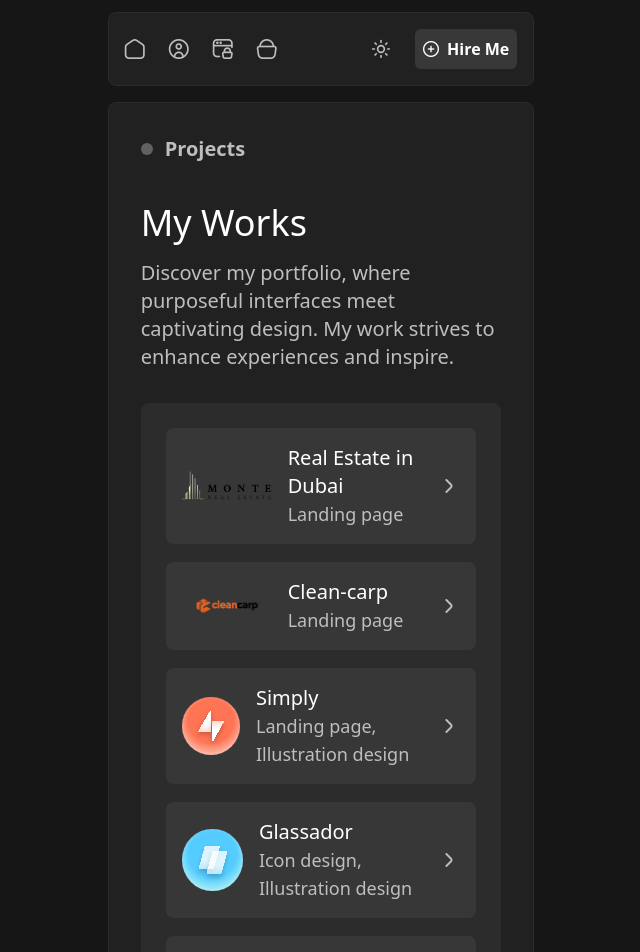
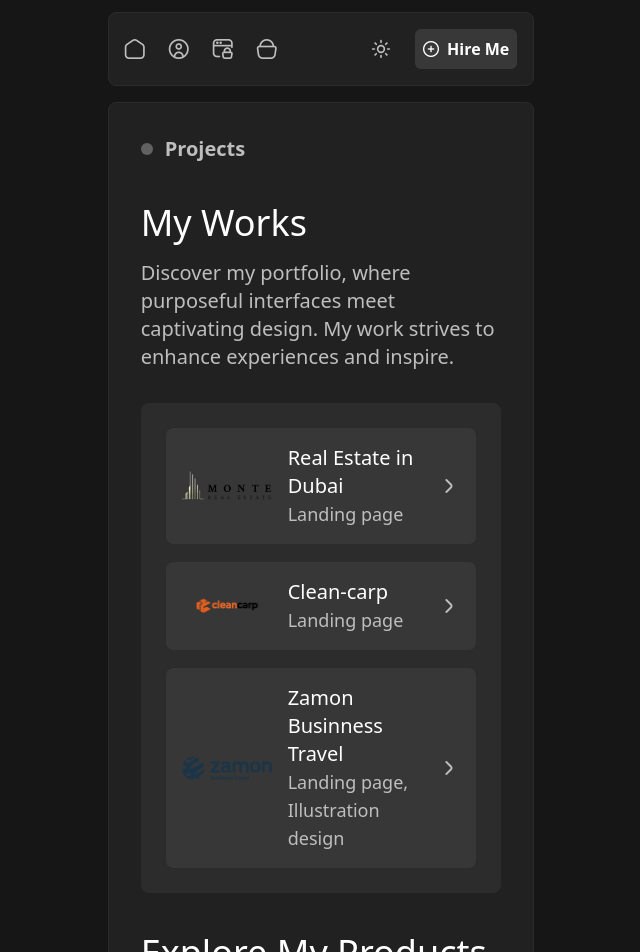
Before and after one commit to shukurillaevumar/SubtleFramerNext.js, a Next.js app: page /projects in a window 1280 px wide. Shown: the top 952 px of the page, without its empty margins (319-959 px from the left). Built offline with nearby package versions, Linux system fonts and the light colour scheme.

Commit message:
added new project

```diff
--- a/src/components/Box.tsx
+++ b/src/components/Box.tsx
@@ -1,10 +1,11 @@
 import Image from "next/image";
 import Dot from "./dot";
 import ViewAll from "./viewAll";
-import Simply from "../photos/simply.svg";
+
 import Link from "next/link";
 import Dubai from "../photos/Dubai/Group 3 (1) 1.png";
 import CarpetUz from "../photos/Carpet-uz/logo.a3e69958234a62197b0a.png";
+import Zamon from "../photos/Zamon/zamon.svg";
 
 const data = [
   {
@@ -20,10 +21,10 @@ const data = [
     link: "https://carpet-uz.vercel.app/",
   },
   {
-    imgSrc: Simply,
-    title: "Simply",
+    imgSrc: Zamon,
+    title: "Zamon Businness Travel",
     description: "Landing page, Illustration design",
-    link: "https://real-estate-dubai-next-js.vercel.app/",
+    link: "https://zamon-businness-travel.vercel.app/",
   },
 ];
 
--- a/src/components/projectsBox.tsx
+++ b/src/components/projectsBox.tsx
@@ -1,9 +1,7 @@
 import Image from "next/image";
-import Simply from "../photos/simply.svg";
-import Glassador from "../photos/glassador.svg";
-import SevenLtd from "../photos/Seven LTD.svg";
 import Dubai from "../photos/Dubai/Group 3 (1) 1.png";
 import CarpetUz from "../photos/Carpet-uz/logo.a3e69958234a62197b0a.png";
+import Zamon from "../photos/Zamon/zamon.svg";
 
 const data = [
   {
@@ -19,22 +17,10 @@ const data = [
     link: "https://carpet-uz.vercel.app/",
   },
   {
-    imgSrc: Simply,
-    title: "Simply",
+    imgSrc: Zamon,
+    title: "Zamon Businness Travel",
     description: "Landing page, Illustration design",
-    link: "https://carpet-uz.vercel.app/",
-  },
-  {
-    imgSrc: Glassador,
-    title: "Glassador",
-    description: "Icon design, Illustration design",
-    link: "https://carpet-uz.vercel.app/",
-  },
-  {
-    imgSrc: SevenLtd,
-    title: "Seven LTD.",
-    description: "Branding, Landing page",
-    link: "https://carpet-uz.vercel.app/",
+    link: "https://zamon-businness-travel.vercel.app/",
   },
 ];
 
@@ -57,10 +43,7 @@ const ProjectsBox = () => {
               </p>
             </div>
           </div>
-          <a
-            href="https://real-estate-dubai-next-js.vercel.app/"
-            target="_blank"
-          >
+          <a href={item.link} target="_blank">
             <i className="fi fi-rr-angle-small-right flex justify-center items-center text-2xl text-systemText"></i>
           </a>
         </div>
```
Also changed, not shown: src/photos/Zamon/zamon.svg (added).
